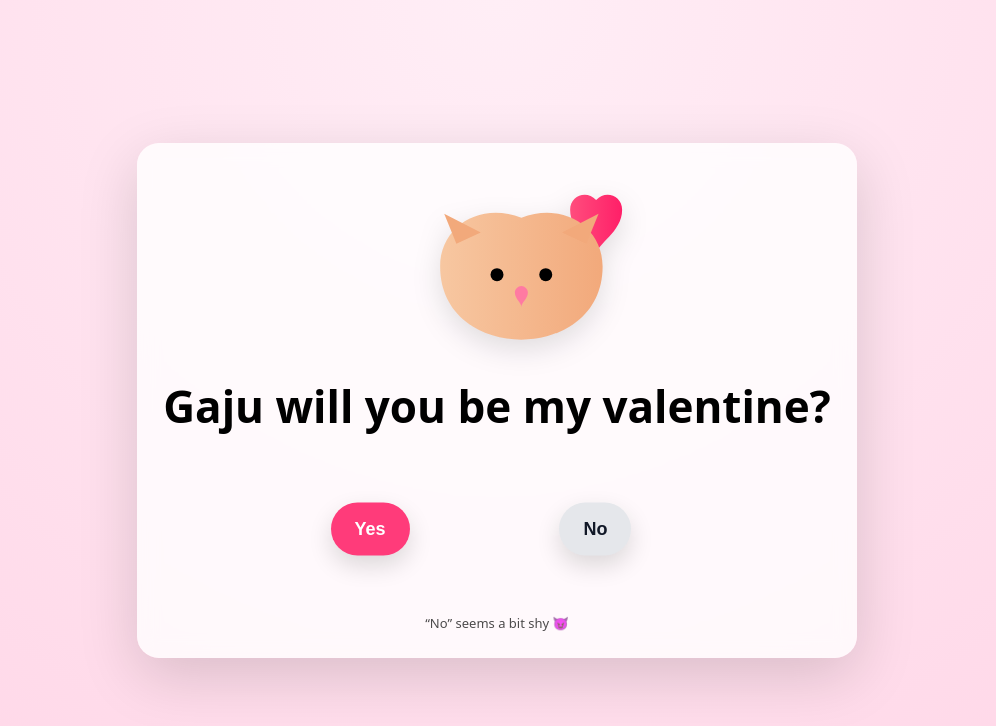
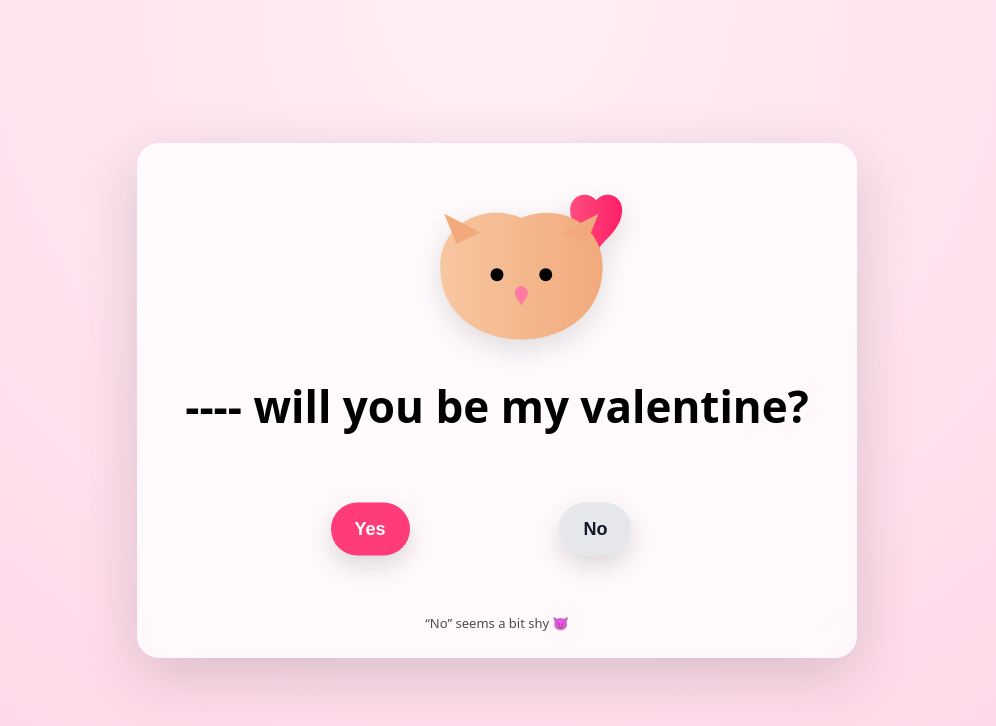
Before and after one commit to Hbeden4/Valantine, a plain HTML site: page index.html in a window 1280 px wide. Shown: the whole page, without its empty margins (143-1139 px from the left). Drawn offline with nearby package versions, Linux system fonts and the light colour scheme.

Commit message:
Update index.html

```diff
--- a/index.html
+++ b/index.html
@@ -171,7 +171,7 @@
             fill="#ff7aa2"/>
     </svg>
 
-    <h1>Gaju will you be my valentine?</h1>
+    <h1>---- will you be my valentine?</h1>
 
     <section class="button-zone" id="zone">
       <button id="yesBtn">Yes</button>
```
